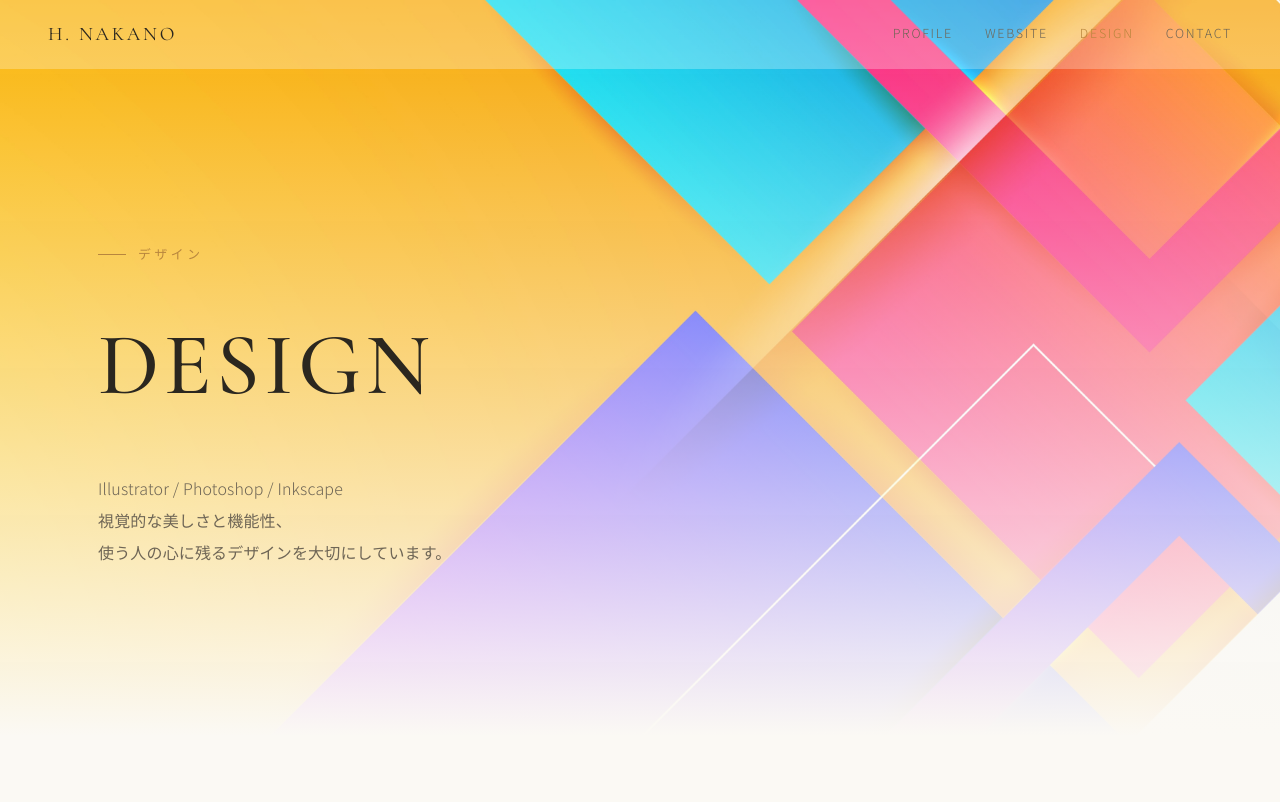
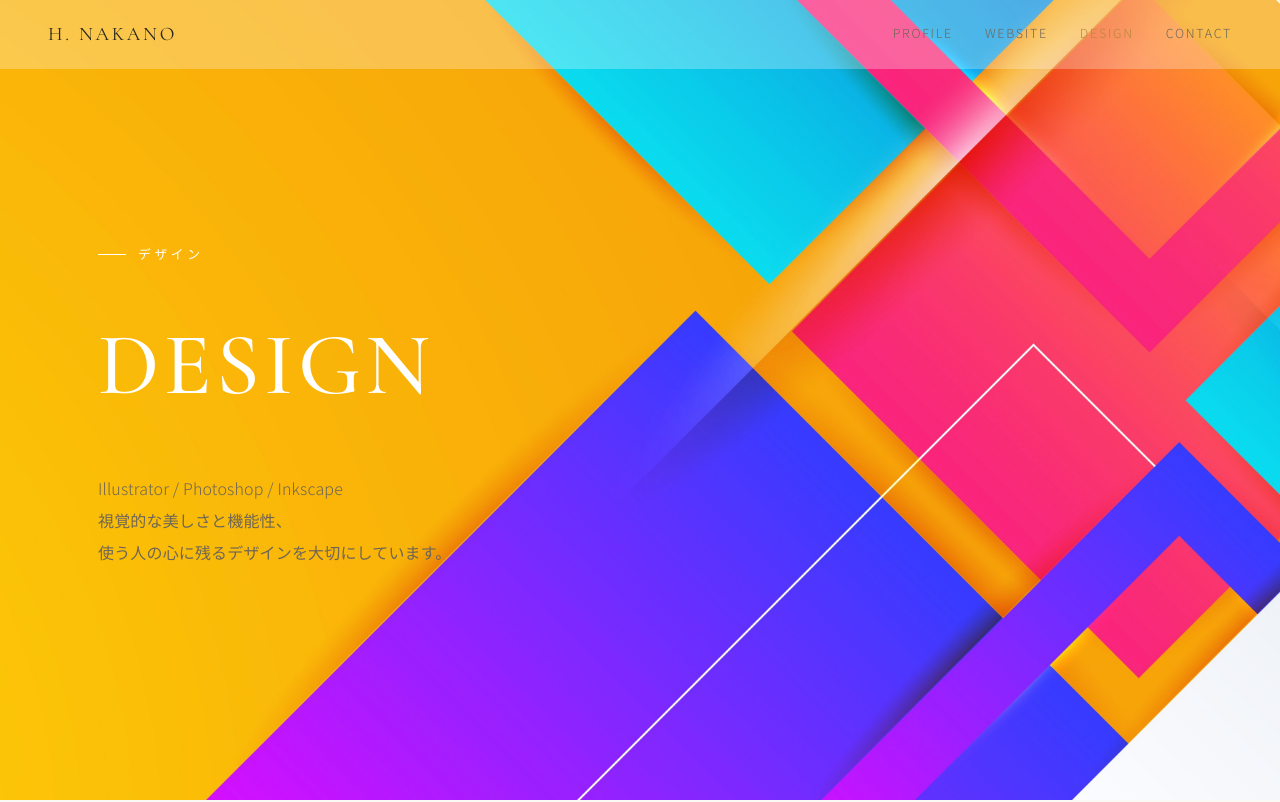
Before and after one commit to nakano-hiroyuki/portfolio-react, a React (Vite) app: page /design in a window 1280 px wide. Shown: the top 802 px of the page. Built offline with nearby package versions, Linux system fonts and the light colour scheme.

Commit message:
💄 heroのUI変更

```diff
--- a/src/index.css
+++ b/src/index.css
@@ -307,13 +307,6 @@ main {
   opacity: 0.98;
 }
 
-.page-hero__bg::after {
-  content: "";
-  position: absolute;
-  inset: 0;
-  background: linear-gradient(180deg, rgba(251, 249, 244, 0.001) 0%, var(--bg) 92%);
-}
-
 .page-hero__content {
   position: relative;
   z-index: 1;
@@ -324,6 +317,15 @@ main {
   font-weight: 500;
   font-size: clamp(2.8rem, 8vw, 5.5rem);
   letter-spacing: 0.05em;
+  color: white;
+}
+
+.page-hero .eyebrow {
+  color: white;
+}
+
+.page-hero .eyebrow::before {
+  background: white;
 }
 
 .page-hero__lead {
--- a/src/pages/Home.css
+++ b/src/pages/Home.css
@@ -43,7 +43,7 @@
 .hero__eyebrow {
   font-size: 0.78rem;
   letter-spacing: 0.4em;
-  color: var(--accent);
+  color: white;
   margin-bottom: 1.5rem;
 }
 
@@ -61,5 +61,5 @@
   font-family: var(--font-jp);
   font-size: clamp(0.95rem, 2vw, 1.15rem);
   letter-spacing: 0.14em;
-  color: white;
+  color: var(--text-muted);
 }
```
